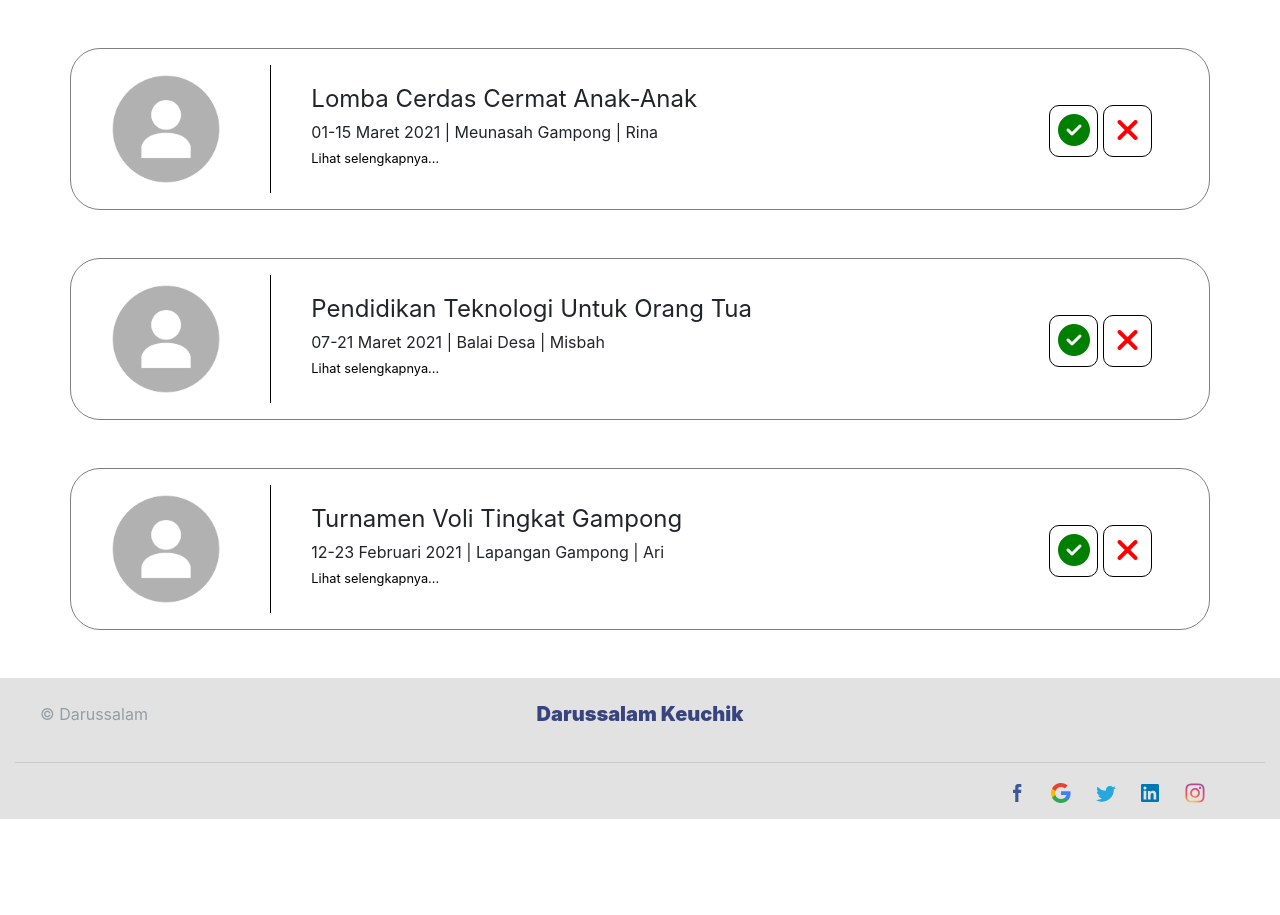
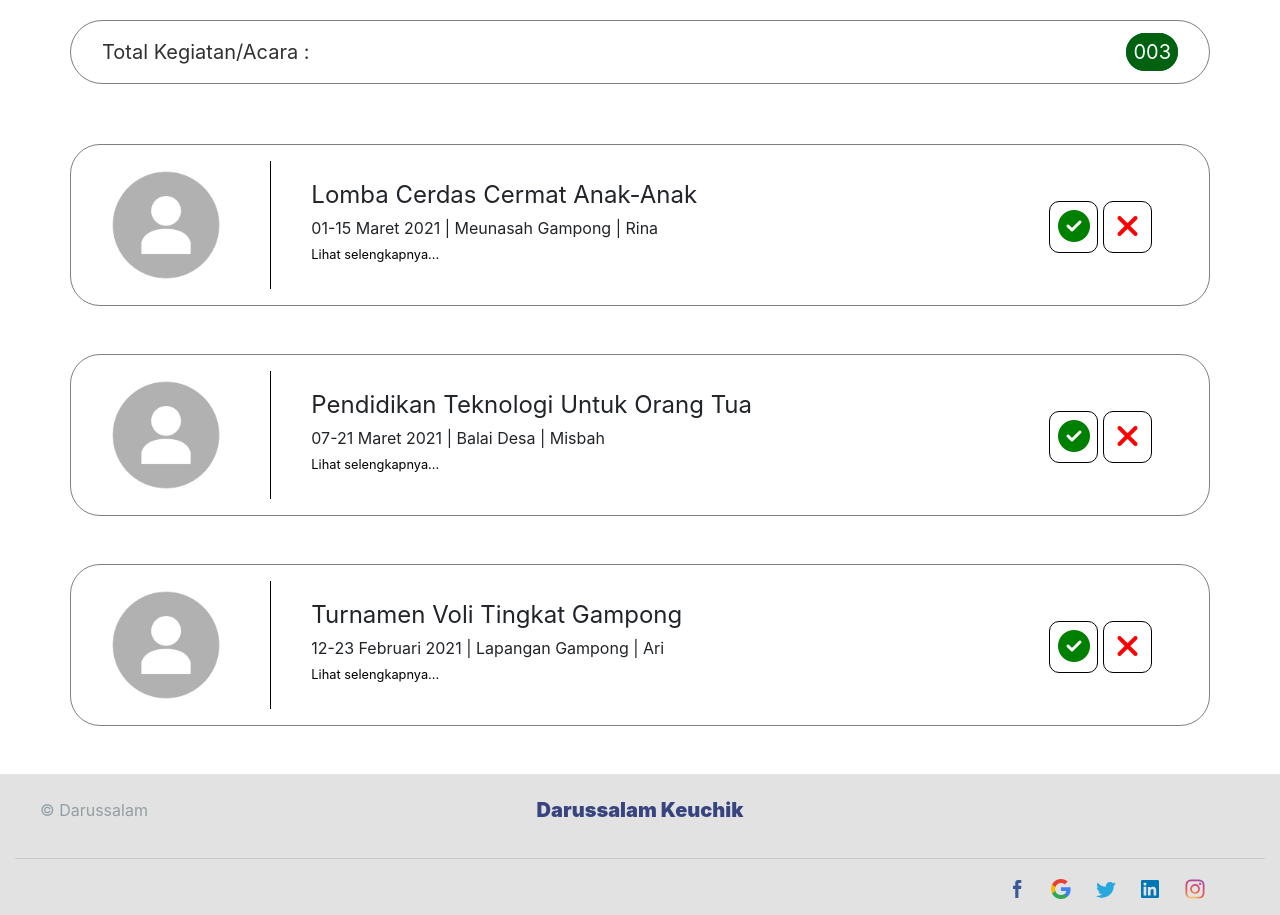
Before and after one commit to IntanMalahayati/INF206-2021-RI3-Keuchik, a PHP site: page /Pemberitahuan.html in a window 1280 px wide. Shown: the part 119-1034 px from the top of the page. Before the commit the page ends 938 px from the top, so only its background shows below. Run offline with PHP 8.4, Linux system fonts and the light colour scheme; some libraries are stand-ins or nearby versions.

Commit message:
Update Pemberitahuan.html
membuat panel/tampilan jumlah ajuan kegiatan/acara

```diff
--- a/Pemberitahuan.html
+++ b/Pemberitahuan.html
@@ -29,6 +29,27 @@
         </div>
     </div>
     <div id="main" class="container">
+        <div class="row p-3 jumlahData">
+
+            <div class="col-10 total">
+                <span>Total Kegiatan/Acara : </span>
+            </div>
+
+            <div class="col-2 jumlahnya">
+                <span>003</span>
+            </div>
+<!--
+            <div class="col-4 terdaftar">
+                <span>Terdaftar : </span>
+                <span>387</span>
+            </div>
+
+            <div class="col-4 ditindaklanjuti">
+                <span>Ditindaklanjuti : </span>
+                <span>000</span>
+            </div> -->
+
+        </div>
         <div class="row p-3 pengajuan">
             <div class="col-2">
                 <img src="assets/img/no-profile.png" alt="no-profile">
--- a/assets/css/index.css
+++ b/assets/css/index.css
@@ -55,6 +55,71 @@ body {
     border-radius: 30px;
     margin-bottom: 3em;
 }
+
+.jumlahData{
+    font-size: 15pt;
+    border: 1px solid rgba(0, 0, 0, .5);
+    box-sizing: border-box;
+    border-radius: 35px;
+    margin-bottom: 3em;
+    margin-top: 1em;
+    /* text-align: center; */
+}
+
+.jumlahData div:nth-child(1) {
+    color: rgb(49, 49, 49);
+    text-align: left;
+}
+
+/*.jumlahData div:nth-child(1) span:nth-child(2) {
+    color: rgb(19, 12, 0);
+    background-color: rgb(17, 255, 255);
+    border: 5px solid rgb(17, 255, 255);
+    box-sizing: border-box;
+    border-radius: 5px;
+    margin-bottom: 3px;
+    margin-top: 3px;
+}*/
+.jumlahData div:nth-child(2) {
+    text-align: right;
+}
+
+.jumlahData div:nth-child(2) span:nth-child(1) {
+    /* color: rgb(255, 153, 0); */
+    font-size: 15pt;
+    color: rgb(255, 255, 255);
+    background-color: rgb(0, 97, 16);
+    border: 7px solid rgb(0, 97, 16);
+    box-sizing: border-box;
+    border-radius: 35px;
+    margin-bottom: 3px;
+    margin-top: 3px;
+}
+
+/*.jumlahData div:nth-child(2) span:nth-child(2) {
+    color: rgb(255, 255, 255);
+    background-color: rgb(255, 153, 0);
+    border: 5px solid rgb(255, 153, 0);
+    box-sizing: border-box;
+    border-radius: 5px;
+    margin-bottom: 3px;
+    margin-top: 3px;
+}
+
+.jumlahData div:nth-child(3) {
+    color: rgb(0, 189, 25);
+}
+
+.jumlahData div:nth-child(3) span:nth-child(2) {
+    color: floralwhite;
+    background-color: rgb(0, 253, 42);
+    border: 5px solid rgb(0, 253, 42);
+    box-sizing: border-box;
+    border-radius: 5px;
+    margin-bottom: 3px;
+    margin-top: 3px;
+} */
+
 .pengajuan:first-of-type {
     margin-top: 3em;
 }
```
